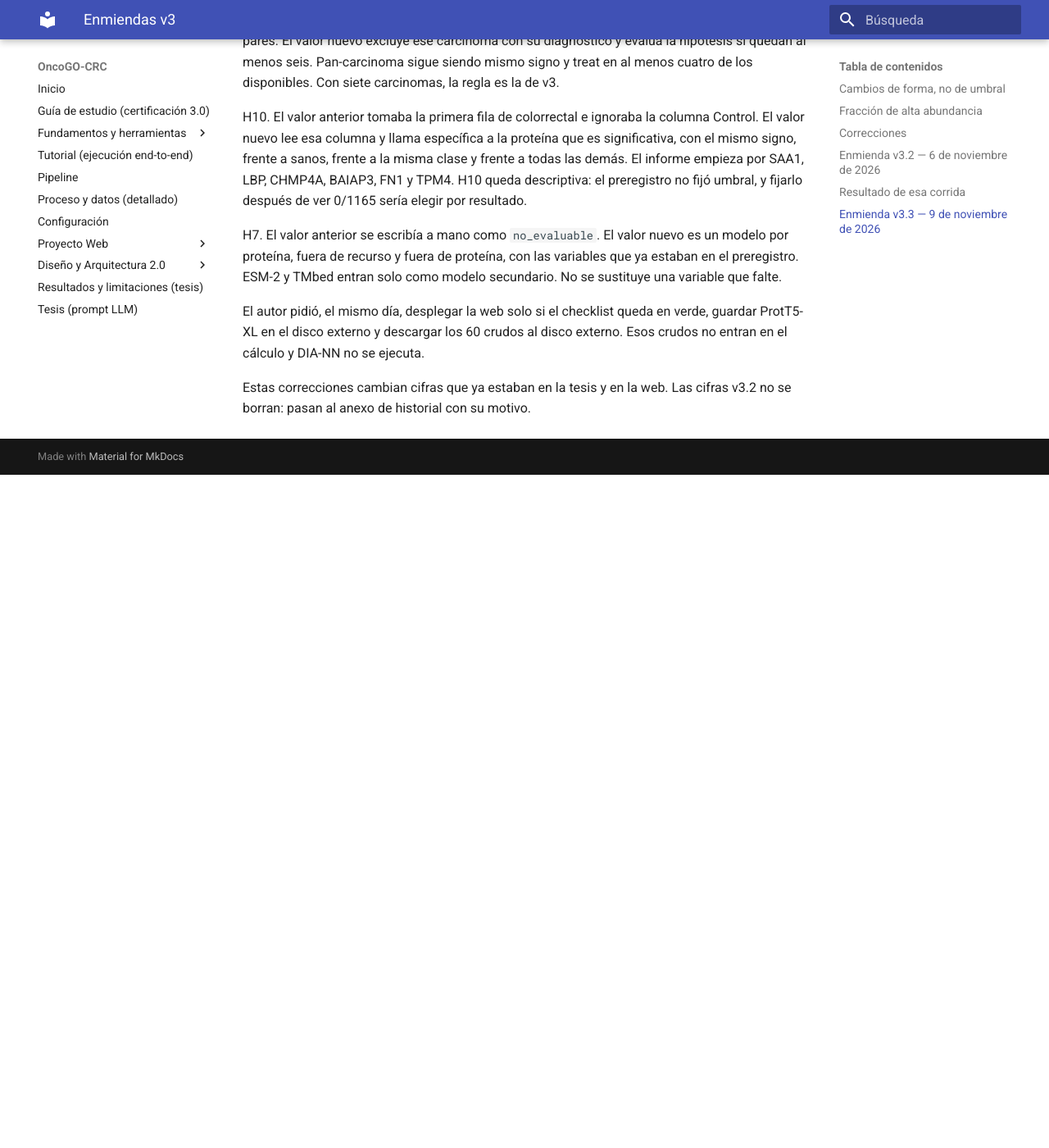
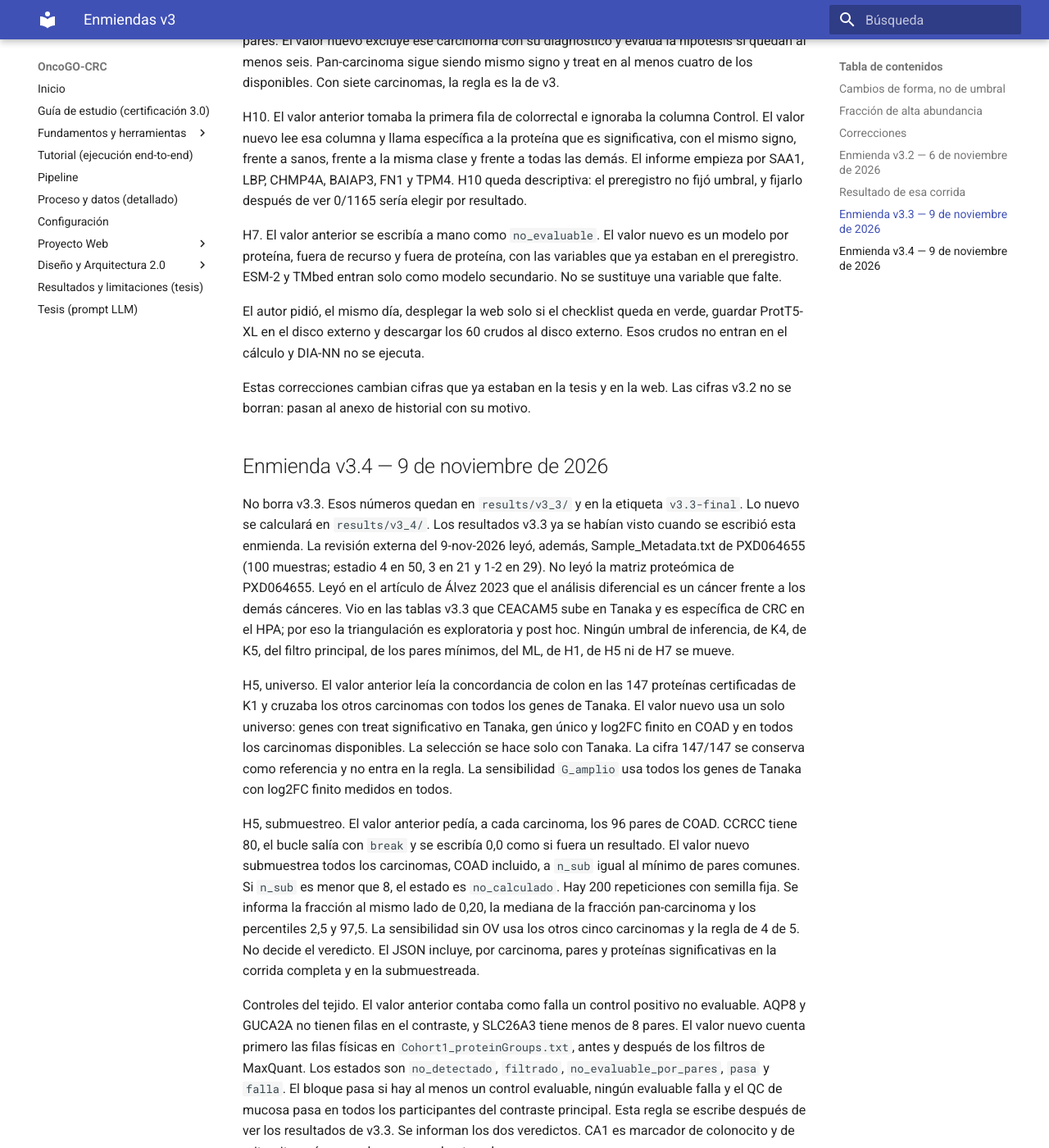
Before and after one commit to JancoDeveloper/OncoGO-CRC, an MkDocs documentation site: the page built from docs/enmiendas_v3.md, in a window 1280 px wide and 1400 px high, scrolled down 4554 px. Shown: the whole window at 82% size. Built offline with MkDocs 1.6.1 and Material for MkDocs 9.7.7, drawn with Linux system fonts in a browser that asks for light colours; before the commit the page ends 5133 px from its top, so only the background shows below that; some of the changed text lies outside the part shown.

Commit message:
prereg: enmienda v3.4 (H5 submuestreo y universo, controles de tejido, certificado, H6, H7 con constructos y tercer recurso, H8 con PXD064655, triangulación exploratoria y multiverso completo)
Co-authored-by: Cursor <cursoragent@cursor.com>

```diff
--- a/docs/enmiendas_v3.md
+++ b/docs/enmiendas_v3.md
@@ -83,3 +83,31 @@ H7. El valor anterior se escribía a mano como `no_evaluable`. El valor nuevo es
 El autor pidió, el mismo día, desplegar la web solo si el checklist queda en verde, guardar ProtT5-XL en el disco externo y descargar los 60 crudos al disco externo. Esos crudos no entran en el cálculo y DIA-NN no se ejecuta.
 
 Estas correcciones cambian cifras que ya estaban en la tesis y en la web. Las cifras v3.2 no se borran: pasan al anexo de historial con su motivo.
+
+## Enmienda v3.4 — 9 de noviembre de 2026
+
+No borra v3.3. Esos números quedan en `results/v3_3/` y en la etiqueta `v3.3-final`. Lo nuevo se calculará en `results/v3_4/`. Los resultados v3.3 ya se habían visto cuando se escribió esta enmienda. La revisión externa del 9-nov-2026 leyó, además, Sample_Metadata.txt de PXD064655 (100 muestras; estadio 4 en 50, 3 en 21 y 1-2 en 29). No leyó la matriz proteómica de PXD064655. Leyó en el artículo de Álvez 2023 que el análisis diferencial es un cáncer frente a los demás cánceres. Vio en las tablas v3.3 que CEACAM5 sube en Tanaka y es específica de CRC en el HPA; por eso la triangulación es exploratoria y post hoc. Ningún umbral de inferencia, de K4, de K5, del filtro principal, de los pares mínimos, del ML, de H1, de H5 ni de H7 se mueve.
+
+H5, universo. El valor anterior leía la concordancia de colon en las 147 proteínas certificadas de K1 y cruzaba los otros carcinomas con todos los genes de Tanaka. El valor nuevo usa un solo universo: genes con treat significativo en Tanaka, gen único y log2FC finito en COAD y en todos los carcinomas disponibles. La selección se hace solo con Tanaka. La cifra 147/147 se conserva como referencia y no entra en la regla. La sensibilidad `G_amplio` usa todos los genes de Tanaka con log2FC finito medidos en todos.
+
+H5, submuestreo. El valor anterior pedía, a cada carcinoma, los 96 pares de COAD. CCRCC tiene 80, el bucle salía con `break` y se escribía 0,0 como si fuera un resultado. El valor nuevo submuestrea todos los carcinomas, COAD incluido, a `n_sub` igual al mínimo de pares comunes. Si `n_sub` es menor que 8, el estado es `no_calculado`. Hay 200 repeticiones con semilla fija. Se informa la fracción al mismo lado de 0,20, la mediana de la fracción pan-carcinoma y los percentiles 2,5 y 97,5. La sensibilidad sin OV usa los otros cinco carcinomas y la regla de 4 de 5. No decide el veredicto. El JSON incluye, por carcinoma, pares y proteínas significativas en la corrida completa y en la submuestreada.
+
+Controles del tejido. El valor anterior contaba como falla un control positivo no evaluable. AQP8 y GUCA2A no tienen filas en el contraste, y SLC26A3 tiene menos de 8 pares. El valor nuevo cuenta primero las filas físicas en `Cohort1_proteinGroups.txt`, antes y después de los filtros de MaxQuant. Los estados son `no_detectado`, `filtrado`, `no_evaluable_por_pares`, `pasa` y `falla`. El bloque pasa si hay al menos un control evaluable, ningún evaluable falla y el QC de mucosa pasa en todos los participantes del contraste principal. Esta regla se escribe después de ver los resultados de v3.3. Se informan los dos veredictos. CA1 es marcador de colonocito y de eritrocito, así que su descenso no basta solo.
+
+Certificado. El valor anterior listaba solo los JSON ausentes, y podía decir que no faltaba nada con casillas en rojo. El valor nuevo lista cada casilla del checklist con estado verde, rojo o limitación declarada. El estado es `publicable` solo si ninguna casilla está en rojo. Las limitaciones aceptadas son H9 con `requiere_acceso`, ESM-2 o TMbed no ejecutados si el autor dijo que no, un recurso de H7 `no_disponible` con su motivo, y H6 `no_evaluable` si ni Pelka ni el HPA tienen leyenda verificable.
+
+H7. El valor anterior describía a Álvez 2023 como una validación frente a sanos. El contraste del artículo es colorrectal frente a los demás cánceres. El HPA sigue siendo colorrectal frente a Healthy. Papier 2024, si el fichero trae todas las proteínas, es riesgo prospectivo: la etiqueta es 1 si p < 0,05/639 y el signo de log(HR) coincide con CPTAC. Si solo hay asociaciones significativas, el recurso queda `no_disponible`. La regla de sostiene y refuta no cambia. Se comprueba si los casos de 2023 están en el atlas de 2025. Se escriben la tabla 2×2, el kappa y `modelo_completo`.
+
+H6. El valor anterior quedaba `no_evaluable`. El valor nuevo clasifica cada gen certificado como epitelial, no epitelial o mixto, con Pelka 2021 si la leyenda se verifica y, si no, con el tipo celular único del HPA. La prueba es un Fisher bilateral. El sentido no se predice.
+
+H8. No se había calculado. La fuente es PXD064655, agregada con directLFQ. El contraste principal es estadio IV frente a I–II. El estadio III queda fuera del principal. La prueba es un Fisher unilateral después de quitar las listas de ruido. Si el mapa de corridas no es uno a uno, el estado es `no_evaluable`.
+
+H10 y triangulación. Wannberg entra solo como descripción, para las seis proteínas de partida y las catorce de la triangulación. La triangulación es exploratoria y post hoc. No hay pruebas nuevas. El estado de H10 no cambia.
+
+Multiverso. El valor anterior calculó 48 celdas. El valor nuevo calcula las 288 del suero, el ML en las 72 combinaciones de cuantificación, contaminantes, paneles y presencia, y R1 en las dos normalizaciones. La celda preregistrada conserva las 1000 permutaciones de la corrida principal.
+
+H9. No hay un GWAS de CRC descargable sin cuenta y verificado en el GWAS Catalog. Queda `requiere_acceso`.
+
+Las preguntas iniciales se cierran con el valor por defecto: Firebase solo con el checklist en verde; el PDF como zip de Overleaf; ESM-2 y TMbed sí, porque el disco externo tiene más de 20 GB libres; los metadatos de adquisición sí cuando estén los 60 crudos.
+
+Las cifras v3.3 no se borran: pasan al anexo de historial con su motivo.
```
Also changed, not shown: 1 other file.
